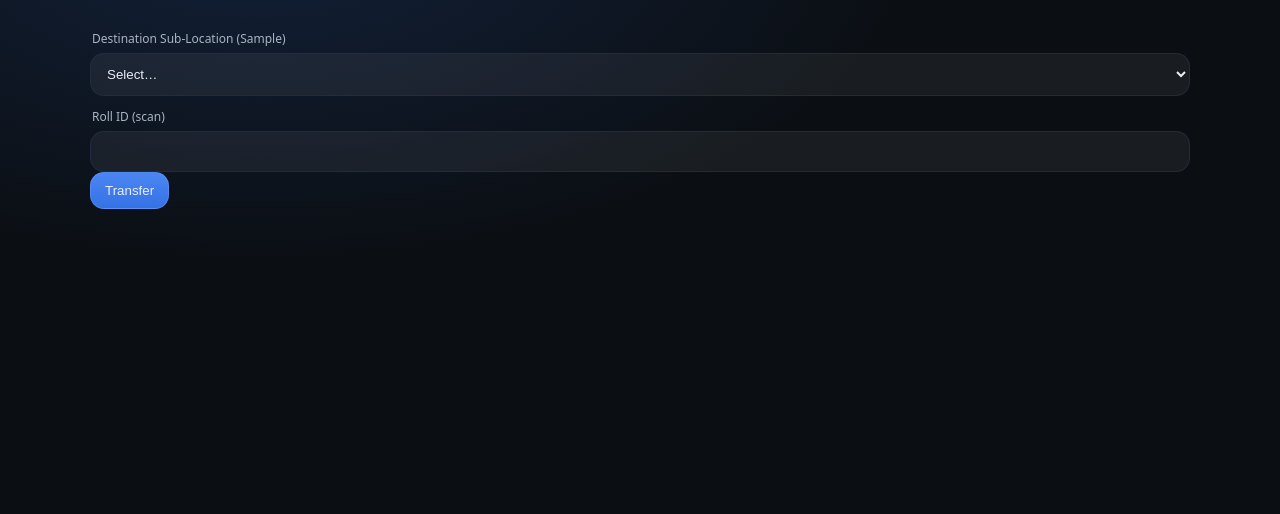
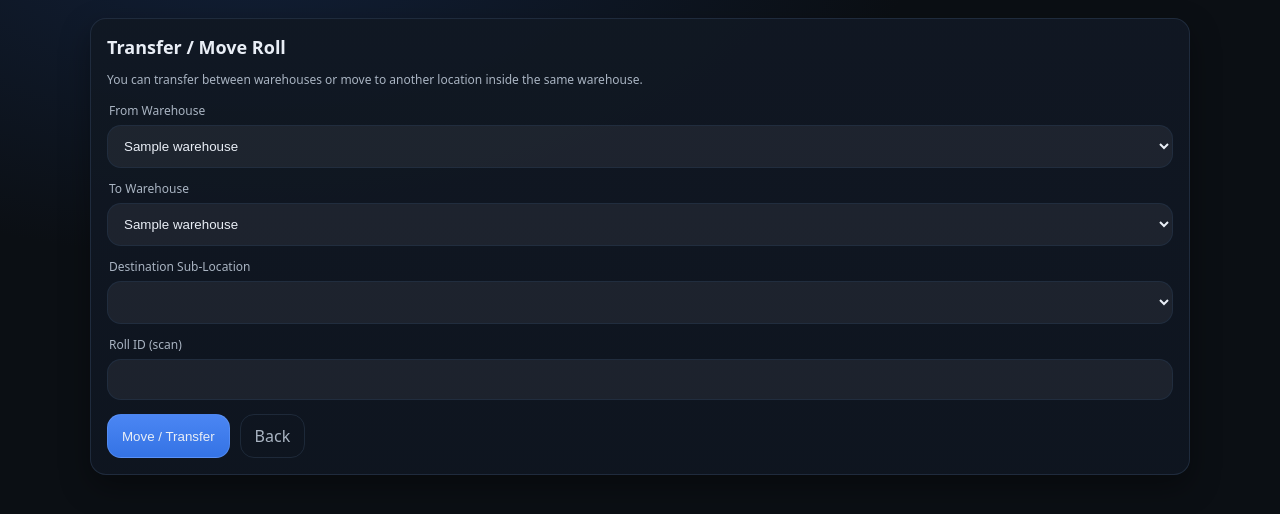
Before and after one commit to TomasOrrego11/Roll-Inventory, a Python web app: template templates/transfer.html in a window 1280 px wide. Shown: the part 70-584 px from the top of the page. Run offline with Jinja, Linux system fonts and the light colour scheme; the template is opened without the code that fills it: most values are stand-ins (such as "Sample title", 1, 10 or a date in 2020); lists and menus that the app fills with data are empty.

Commit message:
Update transfer.html

```diff
--- a/templates/transfer.html
+++ b/templates/transfer.html
@@ -1,20 +1,78 @@
 {% extends "base.html" %}
-{% set title = "Transfer " ~ from_wh ~ " → " ~ to_wh %}
+{% set title = "Transfer / Move Roll" %}
 {% block content %}
 
-<form method="POST" action="{{ url_for('transfer_form', from_wh=from_wh, to_wh=to_wh) }}">
-  <label>Destination Sub-Location ({{ to_wh }})</label>
-  <select name="location" id="location" required>
-    <option value="" disabled selected>Select…</option>
-    {% for loc in locations %}
-      <option value="{{ loc }}">{{ loc }}</option>
-    {% endfor %}
-  </select>
+<div class="card">
+  <h3>Transfer / Move Roll</h3>
+  <p class="hint" style="margin-bottom:14px;">
+    You can transfer between warehouses or move to another location inside the same warehouse.
+  </p>
 
-  <label>Roll ID (scan)</label>
-  <input type="text" name="roll_id" id="roll_id" required autocomplete="off">
+  <form method="POST" id="transferForm">
+    <label>From Warehouse</label>
+    <select name="from_wh" id="from_wh" required>
+      {% for w in warehouses %}
+        <option value="{{ w }}" {% if w == from_wh %}selected{% endif %}>{{ w }}</option>
+      {% endfor %}
+    </select>
 
-  <button class="btn primary" type="submit">Transfer</button>
-</form>
+    <label>To Warehouse</label>
+    <select name="to_wh" id="to_wh" required>
+      {% for w in warehouses %}
+        <option value="{{ w }}" {% if w == to_wh %}selected{% endif %}>{{ w }}</option>
+      {% endfor %}
+    </select>
+
+    <label>Destination Sub-Location</label>
+    <select name="location" id="location" required></select>
+
+    <label>Roll ID (scan)</label>
+    <input type="text" name="roll_id" id="roll_id" required autocomplete="off">
+
+    <div style="display:flex; gap:10px; flex-wrap:wrap; margin-top:14px;">
+      <button class="btn primary" type="submit">Move / Transfer</button>
+      <a class="btn ghost" href="{{ url_for('home') }}">Back</a>
+    </div>
+  </form>
+</div>
+
+<script>
+  const wh1 = {{ locations_for('WH1')|tojson }};
+  const wh2 = {{ locations_for('WH2')|tojson }};
+
+  const fromWhEl = document.getElementById("from_wh");
+  const toWhEl = document.getElementById("to_wh");
+  const locEl = document.getElementById("location");
+  const formEl = document.getElementById("transferForm");
+  const rollEl = document.getElementById("roll_id");
+
+  function fillLocations(wh) {
+    locEl.innerHTML = "";
+    let list = [];
+
+    if (wh === "WH1") list = wh1;
+    if (wh === "WH2") list = wh2;
+
+    list.forEach(v => {
+      const opt = document.createElement("option");
+      opt.value = v;
+      opt.textContent = v;
+      locEl.appendChild(opt);
+    });
+  }
+
+  toWhEl.addEventListener("change", () => {
+    fillLocations(toWhEl.value);
+    setTimeout(() => rollEl.focus(), 50);
+  });
+
+  formEl.addEventListener("submit", () => {
+    const fromWh = fromWhEl.value;
+    const toWh = toWhEl.value;
+    formEl.action = `/transfer/${fromWh}/${toWh}`;
+  });
+
+  fillLocations(toWhEl.value);
+</script>
 
 {% endblock %}
```
